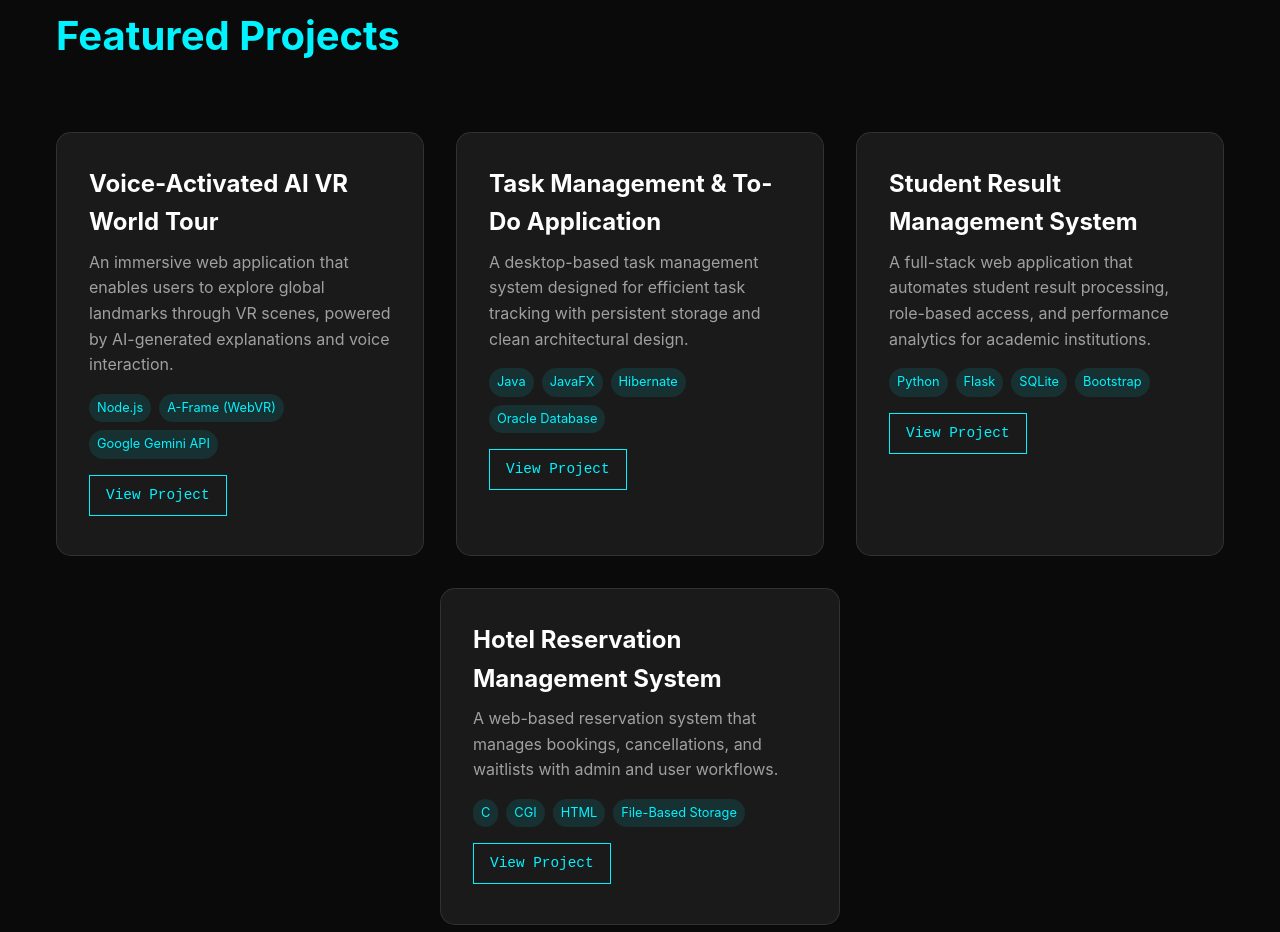
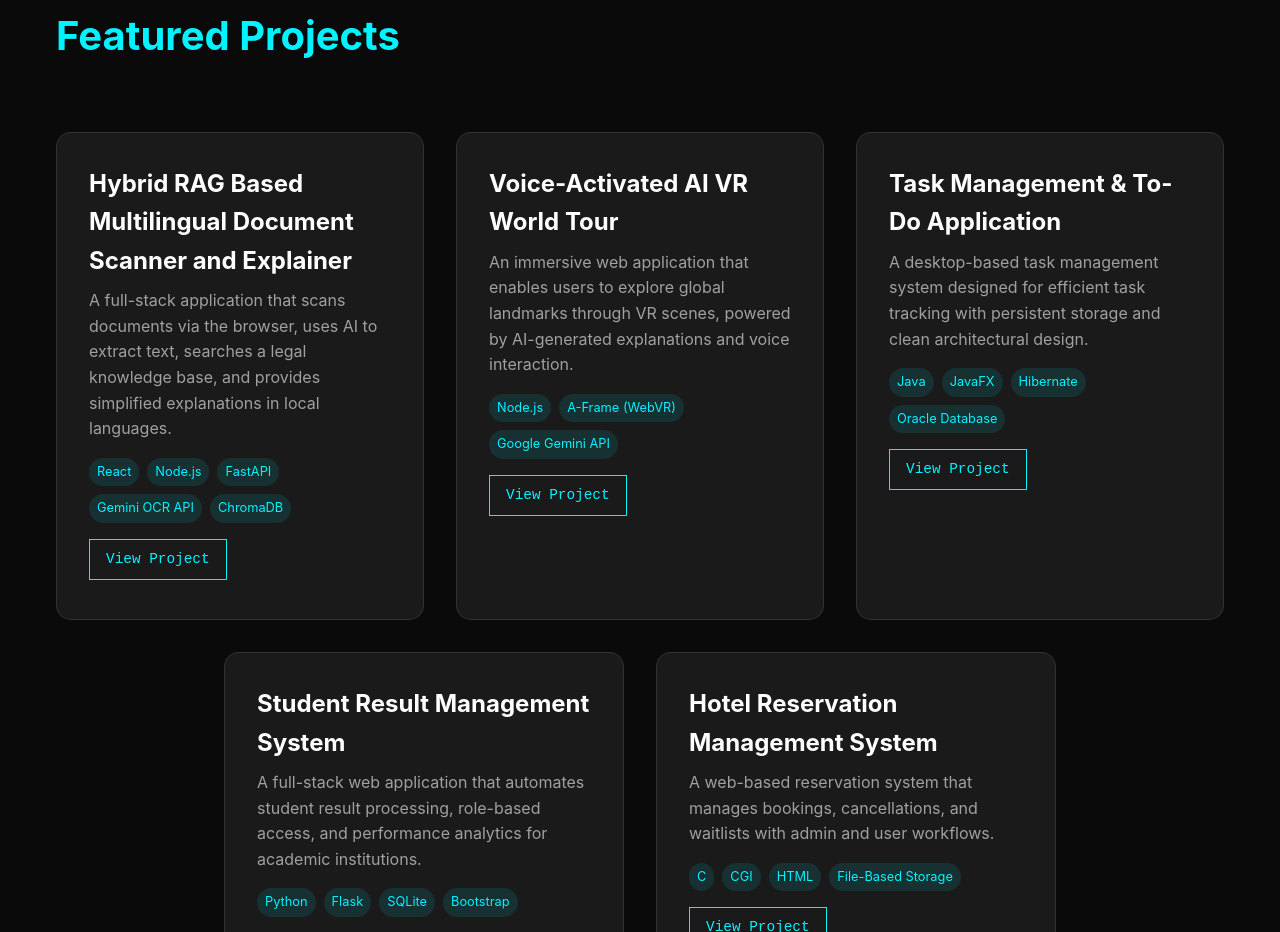
Before and after one commit to Nithilan77/Personal-Portfolio, a React (Vite) app: page / in a window 1280 px wide. Shown: the part 860-1792 px from the top of the page. Built offline with nearby package versions, Linux system fonts and the light colour scheme.

Commit message:
Updated Resume and added the last completed project

```diff
--- a/src/components/About.jsx
+++ b/src/components/About.jsx
@@ -21,7 +21,6 @@ const About = () => {
                         <div>
                             <p style={{ fontSize: '1.1rem', marginBottom: 'var(--spacing-md)', color: 'var(--text-secondary)' }}>
                                 I am a second-year IT student at <strong style={{ color: 'var(--text-primary)' }}>Sri Sivasubramaniya Nadar College of Engineering, Chennai</strong>.
-                                My interests are majorly aligned towards <strong style={{ color: 'var(--accent-primary)' }}>Artificial Intelligence and Machine Learning</strong> and related technologies.
                             </p>
 
                             <div style={{ marginTop: 'var(--spacing-lg)' }}>
--- a/src/components/Projects.jsx
+++ b/src/components/Projects.jsx
@@ -3,27 +3,35 @@ import { motion } from 'framer-motion';
 const projects = [
     {
         id: 1,
+        title: "Hybrid RAG Based Multilingual Document Scanner and Explainer",
+        description: "A full-stack application that scans documents via the browser, uses AI to extract text, searches a legal knowledge base, and provides simplified explanations in local languages.",
+        tags: ["React", "Node.js", "FastAPI", "Gemini OCR API", "ChromaDB"],
+        link: "https://github.com/Nithilan77/Document-Scanner"
+    },
+
+    {
+        id: 2,
         title: "Voice-Activated AI VR World Tour",
         description: "An immersive web application that enables users to explore global landmarks through VR scenes, powered by AI-generated explanations and voice interaction.",
         tags: ["Node.js", "A-Frame (WebVR)", "Google Gemini API"],
         link: "https://github.com/Nithilan77/vr-world-tour"
     },
     {
-        id: 2,
+        id: 3,
         title: "Task Management & To-Do Application",
         description: "A desktop-based task management system designed for efficient task tracking with persistent storage and clean architectural design.",
         tags: ["Java", "JavaFX", "Hibernate", "Oracle Database"],
         link: "https://github.com/Nithilan77/Task_Management_And_To_Do_Application"
     },
     {
-        id: 3,
+        id: 4,
         title: "Student Result Management System",
         description: "A full-stack web application that automates student result processing, role-based access, and performance analytics for academic institutions.",
         tags: ["Python", "Flask", "SQLite", "Bootstrap"],
         link: "https://github.com/Nithilan77/Student-Result-Management"
     },
     {
-        id: 4,
+        id: 5,
         title: "Hotel Reservation Management System",
         description: "A web-based reservation system that manages bookings, cancellations, and waitlists with admin and user workflows.",
         tags: ["C", "CGI", "HTML", "File-Based Storage"],
```
